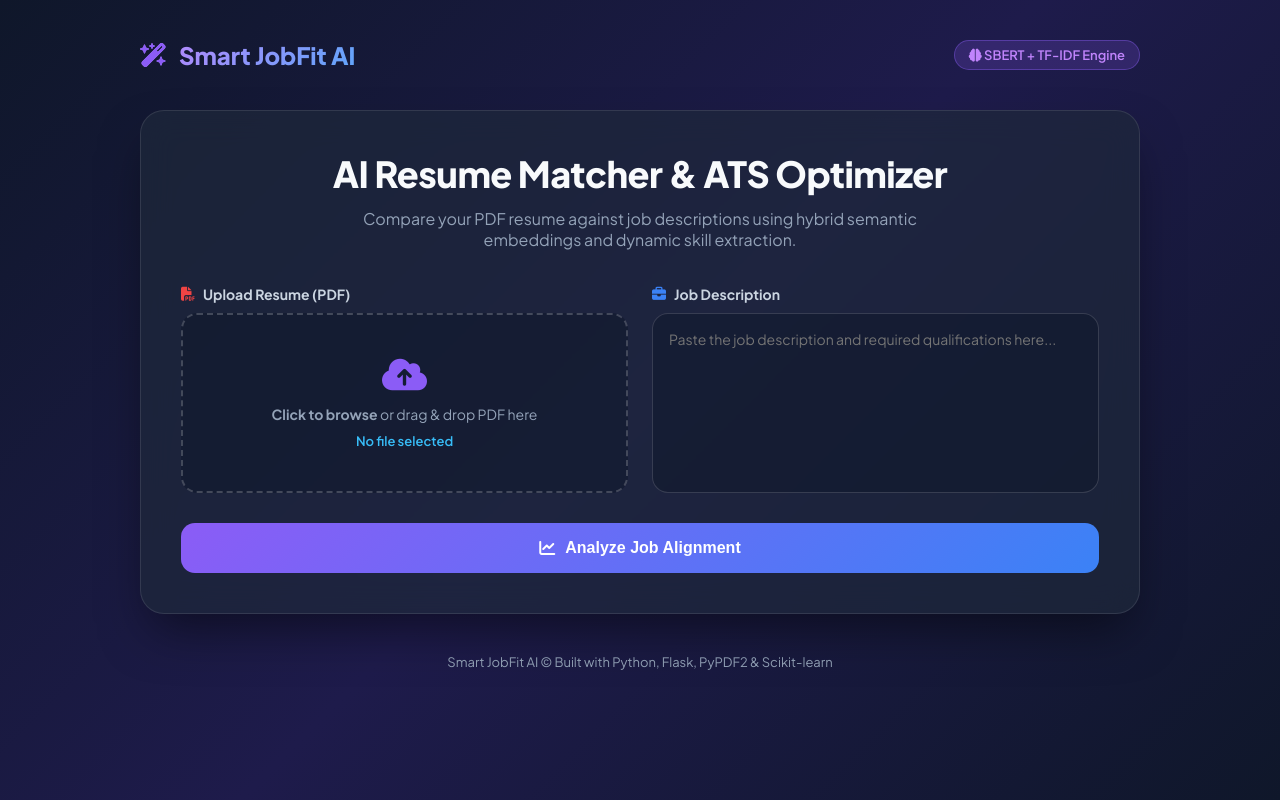
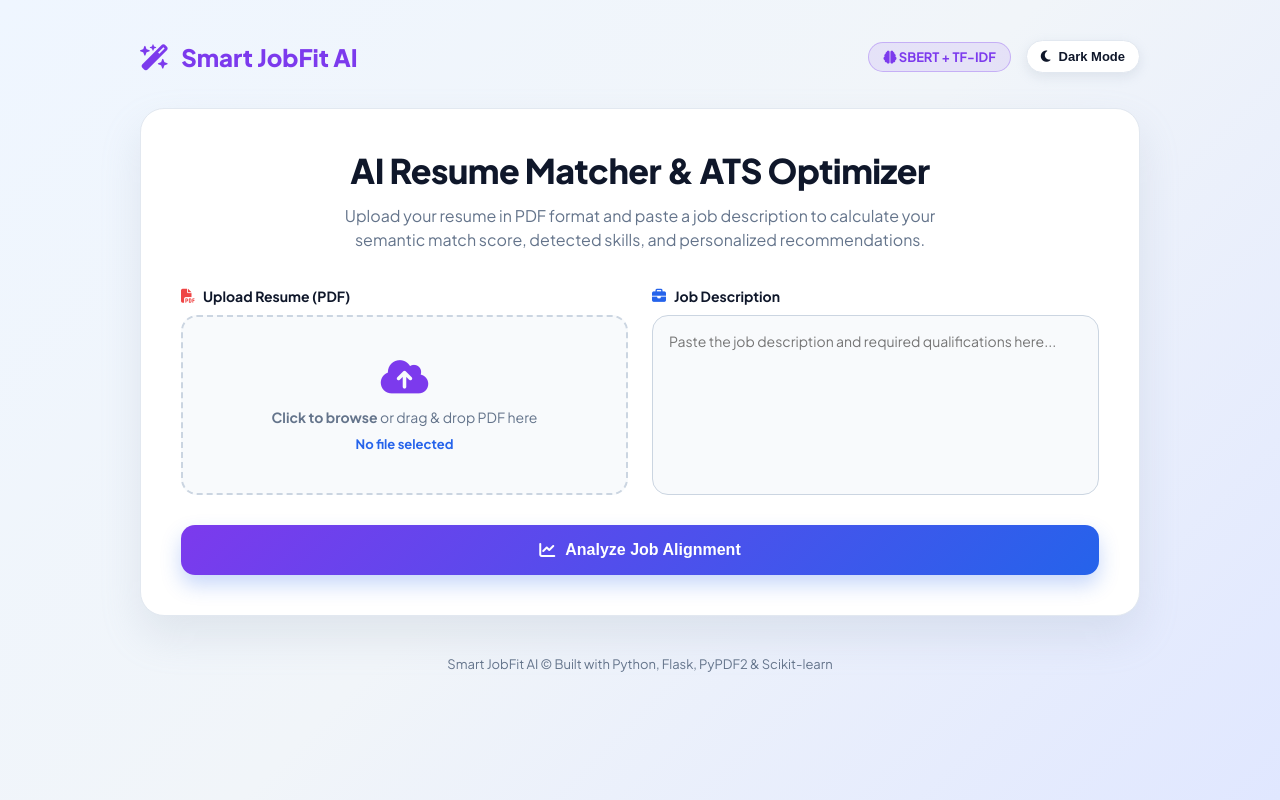
Before and after one commit to ushravya09-prog/Smart-JobFit-AI, a Flask app: page / in a window 1280 px wide. Run offline with Flask 3, Linux system fonts and the light colour scheme; some libraries are stand-ins or nearby versions.

Commit message:
Production Upgrade: Light theme dashboard, SBERT semantic engine, dynamic skill extraction, Pytest suite, Dockerfile, and updated preview images

```diff
--- a/templates/index.html
+++ b/templates/index.html
@@ -15,24 +15,57 @@
     <link rel="stylesheet" href="https://cdnjs.cloudflare.com/ajax/libs/font-awesome/6.4.0/css/all.min.css">
 
     <style>
-        :root {
+        :root[data-theme="light"] {
+            --bg-main: #f8fafc;
+            --bg-gradient: linear-gradient(135deg, #eff6ff 0%, #f1f5f9 50%, #e0e7ff 100%);
+            --card-bg: #ffffff;
+            --card-border: #e2e8f0;
+            --text-main: #0f172a;
+            --text-muted: #64748b;
+            --input-bg: #f8fafc;
+            --input-border: #cbd5e1;
+            --accent-purple: #7c3aed;
+            --accent-blue: #2563eb;
+            --score-bg: #f1f5f9;
+            --section-bg: #f8fafc;
+            --section-border: #e2e8f0;
+            --recommendation-bg: #f3e8ff;
+            --recommendation-border: #d8b4fe;
+            --recommendation-text: #4c1d95;
+            --shadow-color: rgba(148, 163, 184, 0.2);
+            --success-color: #10b981;
+            --warning-color: #f59e0b;
+            --danger-color: #ef4444;
+        }
+
+        :root[data-theme="dark"] {
+            --bg-main: #0f172a;
             --bg-gradient: linear-gradient(135deg, #0f172a 0%, #1e1b4b 50%, #0f172a 100%);
-            --card-bg: rgba(30, 41, 59, 0.7);
+            --card-bg: rgba(30, 41, 59, 0.8);
             --card-border: rgba(255, 255, 255, 0.1);
+            --text-main: #f8fafc;
+            --text-muted: #94a3b8;
+            --input-bg: rgba(15, 23, 42, 0.6);
+            --input-border: rgba(255, 255, 255, 0.15);
             --accent-purple: #8b5cf6;
             --accent-blue: #3b82f6;
-            --accent-cyan: #06b6d4;
-            --text-main: #f8fafc;
-            --text-muted: #94a3b8;
-            --success: #10b981;
-            --warning: #f59e0b;
-            --danger: #ef4444;
+            --score-bg: rgba(15, 23, 42, 0.6);
+            --section-bg: rgba(15, 23, 42, 0.4);
+            --section-border: rgba(255, 255, 255, 0.08);
+            --recommendation-bg: rgba(139, 92, 246, 0.12);
+            --recommendation-border: rgba(139, 92, 246, 0.3);
+            --recommendation-text: #e2e8f0;
+            --shadow-color: rgba(0, 0, 0, 0.4);
+            --success-color: #10b981;
+            --warning-color: #f59e0b;
+            --danger-color: #ef4444;
         }
 
         * {
             box-sizing: border-box;
             margin: 0;
             padding: 0;
+            transition: background-color 0.3s ease, color 0.3s ease, border-color 0.3s ease;
         }
 
         body {
@@ -52,7 +85,7 @@
             display: flex;
             justify-content: space-between;
             align-items: center;
-            margin-bottom: 40px;
+            margin-bottom: 35px;
         }
 
         .logo {
@@ -61,35 +94,56 @@
             gap: 12px;
             font-size: 24px;
             font-weight: 800;
-            background: linear-gradient(135deg, #c084fc, #60a5fa);
-            -webkit-background-clip: text;
-            -webkit-text-fill-color: transparent;
+            color: var(--accent-purple);
         }
 
         .logo i {
-            -webkit-text-fill-color: initial;
-            color: var(--accent-purple);
+            font-size: 26px;
+        }
+
+        .nav-controls {
+            display: flex;
+            align-items: center;
+            gap: 15px;
         }
 
         .badge-tag {
-            background: rgba(139, 92, 246, 0.2);
-            border: 1px solid rgba(139, 92, 246, 0.4);
-            color: #c084fc;
+            background: rgba(124, 58, 237, 0.1);
+            border: 1px solid rgba(124, 58, 237, 0.3);
+            color: var(--accent-purple);
             padding: 6px 14px;
             border-radius: 20px;
             font-size: 13px;
+            font-weight: 700;
+        }
+
+        .theme-toggle-btn {
+            background: var(--card-bg);
+            border: 1px solid var(--card-border);
+            color: var(--text-main);
+            padding: 8px 14px;
+            border-radius: 20px;
+            font-size: 13px;
             font-weight: 600;
+            cursor: pointer;
+            display: flex;
+            align-items: center;
+            gap: 8px;
+            box-shadow: 0 4px 12px var(--shadow-color);
+        }
+
+        .theme-toggle-btn:hover {
+            border-color: var(--accent-purple);
         }
 
         .main-container {
             width: 100%;
             max-width: 1000px;
             background: var(--card-bg);
-            backdrop-filter: blur(16px);
             border: 1px solid var(--card-border);
             border-radius: 24px;
             padding: 40px;
-            box-shadow: 0 25px 50px -12px rgba(0, 0, 0, 0.5);
+            box-shadow: 0 20px 40px var(--shadow-color);
         }
 
         .header-section {
@@ -98,9 +152,10 @@
         }
 
         .header-section h1 {
-            font-size: 36px;
+            font-size: 34px;
             font-weight: 800;
             margin-bottom: 12px;
+            color: var(--text-main);
             letter-spacing: -0.5px;
         }
 
@@ -109,6 +164,7 @@
             font-size: 16px;
             max-width: 650px;
             margin: 0 auto;
+            line-height: 1.5;
         }
 
         .form-grid {
@@ -133,20 +189,19 @@
         .input-label {
             font-size: 14px;
             font-weight: 700;
-            color: #cbd5e1;
+            color: var(--text-main);
             display: flex;
             align-items: center;
             gap: 8px;
         }
 
         .dropzone {
-            border: 2px dashed rgba(255, 255, 255, 0.2);
+            border: 2px dashed var(--input-border);
             border-radius: 16px;
             padding: 30px 20px;
             text-align: center;
-            background: rgba(15, 23, 42, 0.5);
+            background: var(--input-bg);
             cursor: pointer;
-            transition: all 0.3s ease;
             position: relative;
             display: flex;
             flex-direction: column;
@@ -157,11 +212,11 @@
 
         .dropzone:hover {
             border-color: var(--accent-purple);
-            background: rgba(139, 92, 246, 0.05);
+            background: rgba(124, 58, 237, 0.04);
         }
 
         .dropzone i {
-            font-size: 36px;
+            font-size: 38px;
             color: var(--accent-purple);
             margin-bottom: 12px;
         }
@@ -174,8 +229,8 @@
         .file-name-preview {
             margin-top: 10px;
             font-size: 13px;
-            font-weight: 600;
-            color: #38bdf8;
+            font-weight: 700;
+            color: var(--accent-blue);
         }
 
         input[type="file"] {
@@ -191,15 +246,14 @@
         textarea {
             width: 100%;
             height: 180px;
-            background: rgba(15, 23, 42, 0.5);
-            border: 1px solid rgba(255, 255, 255, 0.15);
+            background: var(--input-bg);
+            border: 1px solid var(--input-border);
             border-radius: 16px;
             padding: 16px;
             color: var(--text-main);
             font-family: inherit;
             font-size: 14px;
             resize: none;
-            transition: border-color 0.3s ease;
         }
 
         textarea:focus {
@@ -217,22 +271,22 @@
             font-size: 16px;
             font-weight: 700;
             cursor: pointer;
-            transition: transform 0.2s ease, box-shadow 0.2s ease;
             display: flex;
             align-items: center;
             justify-content: center;
             gap: 10px;
+            box-shadow: 0 10px 20px rgba(37, 99, 235, 0.25);
         }
 
         .btn-submit:hover {
             transform: translateY(-2px);
-            box-shadow: 0 10px 25px -5px rgba(139, 92, 246, 0.5);
+            box-shadow: 0 12px 25px rgba(37, 99, 235, 0.35);
         }
 
         .alert-error {
-            background: rgba(239, 68, 68, 0.15);
-            border: 1px solid rgba(239, 68, 68, 0.4);
-            color: #fca5a5;
+            background: rgba(239, 68, 68, 0.1);
+            border: 1px solid rgba(239, 68, 68, 0.3);
+            color: var(--danger-color);
             padding: 14px 20px;
             border-radius: 12px;
             margin-bottom: 25px;
@@ -442,14 +492,20 @@
             <i class="fa-solid fa-wand-magic-sparkles"></i>
             Smart JobFit AI
         </div>
-        <span class="badge-tag"><i class="fa-solid fa-brain"></i> SBERT + TF-IDF Engine</span>
+        <div class="nav-controls">
+            <span class="badge-tag"><i class="fa-solid fa-brain"></i> SBERT + TF-IDF</span>
+            <button class="theme-toggle-btn" id="theme-toggle" onclick="toggleTheme()">
+                <i class="fa-solid fa-moon" id="theme-icon"></i>
+                <span id="theme-text">Dark Mode</span>
+            </button>
+        </div>
     </div>
 
     <div class="main-container">
 
         <div class="header-section">
             <h1>AI Resume Matcher & ATS Optimizer</h1>
-            <p>Compare your PDF resume against job descriptions using hybrid semantic embeddings and dynamic skill extraction.</p>
+            <p>Upload your resume in PDF format and paste a job description to calculate your semantic match score, detected skills, and personalized recommendations.</p>
         </div>
 
         {% if error_message %}
@@ -514,21 +570,21 @@
                 <div class="metrics-grid">
                     <div class="metric-item">
                         <div class="metric-header">
-                            <span><i class="fa-solid fa-brain" style="color: #c084fc;"></i> Semantic Understanding (SBERT)</span>
-                            <span style="color: #c084fc;">{{ scores.semantic_score }}%</span>
+                            <span><i class="fa-solid fa-brain" style="color: var(--accent-purple);"></i> Semantic Understanding (SBERT)</span>
+                            <span style="color: var(--accent-purple);">{{ scores.semantic_score }}%</span>
                         </div>
                         <div class="progress-bar-bg">
-                            <div class="progress-bar-fill" style="width: {{ scores.semantic_score }}%; background: #c084fc;"></div>
+                            <div class="progress-bar-fill" style="width: {{ scores.semantic_score }}%; background: var(--accent-purple);"></div>
                         </div>
                     </div>
 
                     <div class="metric-item">
                         <div class="metric-header">
-                            <span><i class="fa-solid fa-tags" style="color: #38bdf8;"></i> Keyword Alignment (TF-IDF)</span>
-                            <span style="color: #38bdf8;">{{ scores.keyword_score }}%</span>
+                            <span><i class="fa-solid fa-tags" style="color: var(--accent-blue);"></i> Keyword Alignment (TF-IDF)</span>
+                            <span style="color: var(--accent-blue);">{{ scores.keyword_score }}%</span>
                         </div>
                         <div class="progress-bar-bg">
-                            <div class="progress-bar-fill" style="width: {{ scores.keyword_score }}%; background: #38bdf8;"></div>
+                            <div class="progress-bar-fill" style="width: {{ scores.keyword_score }}%; background: var(--accent-blue);"></div>
                         </div>
                     </div>
                 </div>
@@ -538,8 +594,8 @@
             <div class="skills-grid">
 
                 <div class="section-box">
-                    <div class="section-title" style="color: #34d399;">
-                        <i class="fa-solid fa-circle-check"></i> Matching Skills ({{ matching_skills|length }})
+                    <div class="section-title" style="color: #166534;">
+                        <i class="fa-solid fa-circle-check" style="color: #10b981;"></i> Matching Skills ({{ matching_skills|length }})
                     </div>
                     <div class="skill-tags">
                         {% if matching_skills %}
@@ -553,8 +609,8 @@
                 </div>
 
                 <div class="section-box">
-                    <div class="section-title" style="color: #fca5a5;">
-                        <i class="fa-solid fa-circle-xmark"></i> Missing Skills ({{ missing_skills|length }})
+                    <div class="section-title" style="color: #991b1b;">
+                        <i class="fa-solid fa-circle-xmark" style="color: #ef4444;"></i> Missing Skills ({{ missing_skills|length }})
                     </div>
                     <div class="skill-tags">
                         {% if missing_skills %}
@@ -598,6 +654,34 @@
                 display.innerText = 'No file selected';
             }
         }
+
+        function toggleTheme() {
+            const html = document.documentElement;
+            const currentTheme = html.getAttribute('data-theme');
+            const newTheme = currentTheme === 'dark' ? 'light' : 'dark';
+            html.setAttribute('data-theme', newTheme);
+
+            const icon = document.getElementById('theme-icon');
+            const text = document.getElementById('theme-text');
+
+            if (newTheme === 'dark') {
+                icon.className = 'fa-solid fa-sun';
+                text.innerText = 'Light Mode';
+            } else {
+                icon.className = 'fa-solid fa-moon';
+                text.innerText = 'Dark Mode';
+            }
+
+            localStorage.setItem('theme', newTheme);
+        }
+
+        // Restore theme preference
+        const savedTheme = localStorage.getItem('theme') || 'light';
+        document.documentElement.setAttribute('data-theme', savedTheme);
+        if (savedTheme === 'dark') {
+            document.getElementById('theme-icon').className = 'fa-solid fa-sun';
+            document.getElementById('theme-text').innerText = 'Light Mode';
+        }
     </script>
 </body>
 
```
Also changed, not shown: other parts of templates/index.html (+30 -34 lines), images/home.png, images/result.png.
